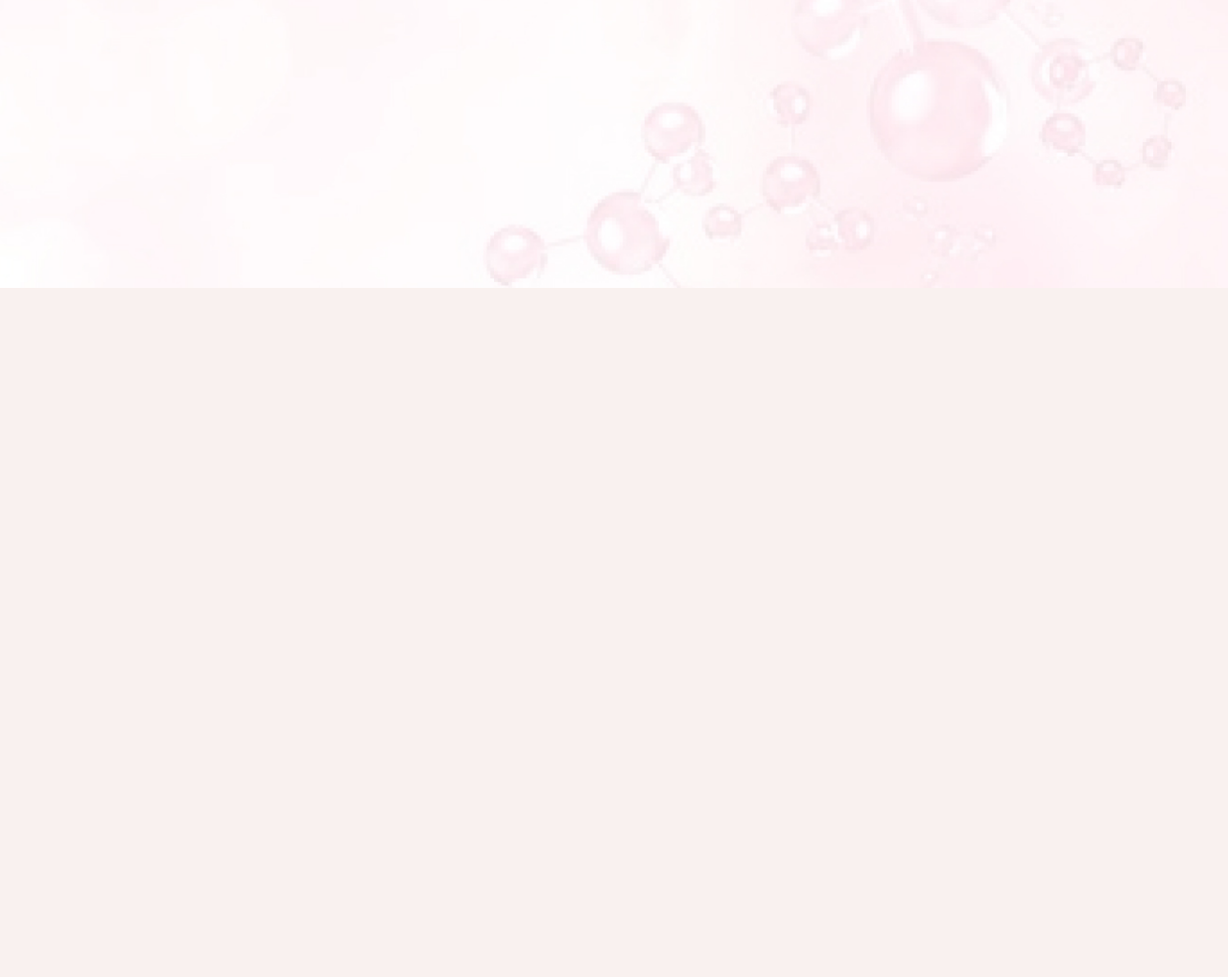
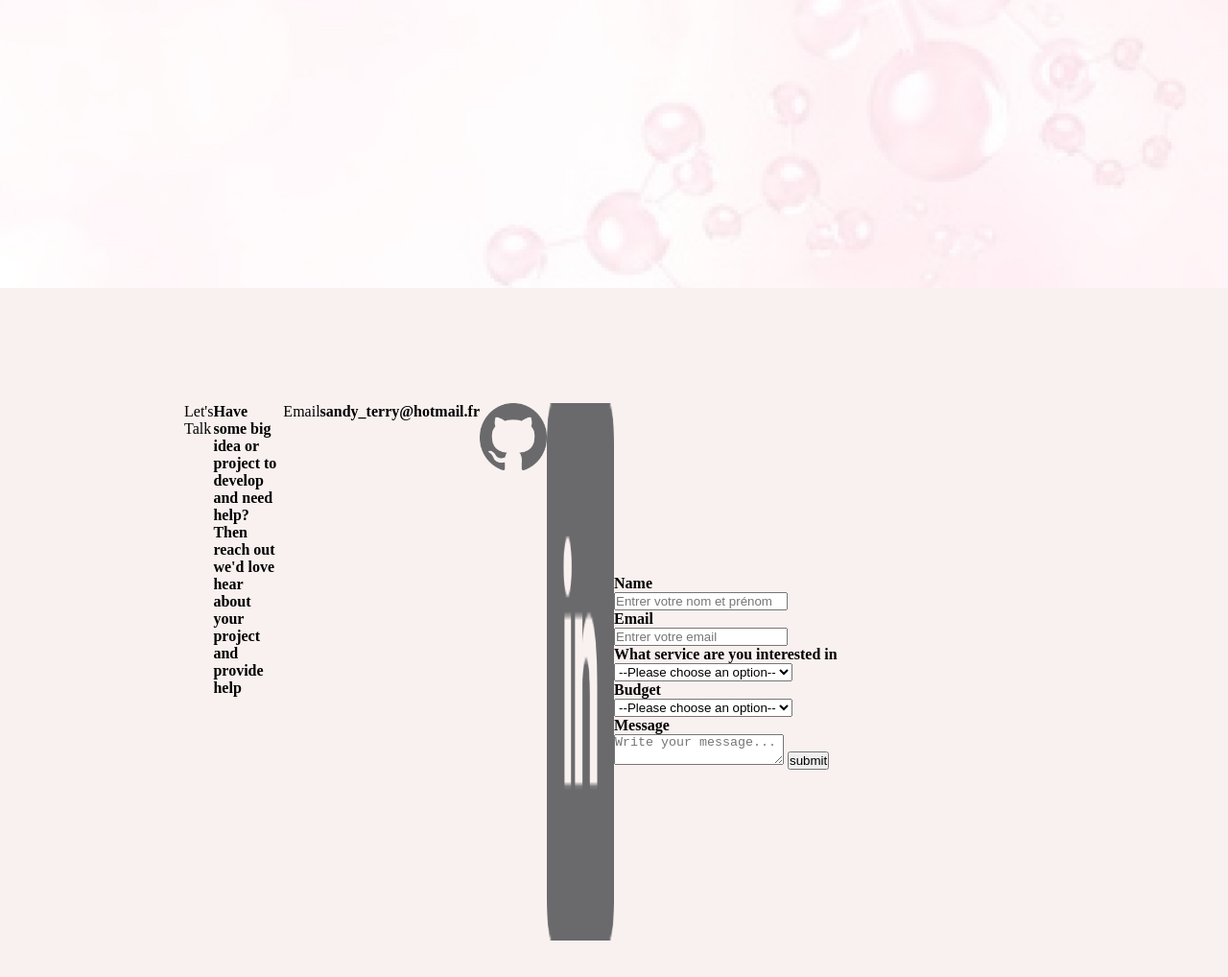
Before and after one commit to Sandyterry/portfolio2, a plain HTML site: page index.html in a window 1280 px wide. Shown: the part 4560-5578 px from the top of the page at 96% size. Before the commit the page ends 4860 px from the top, so only its background shows below. Drawn offline with Linux system fonts and the light colour scheme.

Commit message:
modifportf

```diff
--- a/index.html
+++ b/index.html
@@ -133,5 +133,53 @@
 
 
     </div>
+
+        <section class="contact">
+            <div class="twopart">
+                <div class="leftpart">
+                    <p class="letstalk">Let's Talk</p>
+                    <h4>Have some big idea or project to develop <br>and need help? Then reach out we'd love <br>hear about your project and provide help</h4>
+                    <p class="Email">Email</p>
+                    <h4>sandy_terry@hotmail.fr</h4>
+                    <img src="Images/github-142-svgrepo-com 1.png" height="70px" width="70px">
+                    <img src="Images/linkedin-rounded-svgrepo-com 1.png" height alt="70px" width="70px">
+                </div>
+
+                <div class="rightpart">
+                    <form action="a" method="post">
+                        <h4 class="name">Name</h4>
+                        <input type="text" name="Name" placeholder="Entrer votre nom et prénom" required->
+                        <h4 class="emailtxt">Email</h4>
+                        <input type="email" name="Email" placeholder="Entrer votre email" required ="">
+                        <h4 class="servicetext">What service are you interested in</h4>
+                        <select name="services" id="select your services">
+                            <option value="">--Please choose an option--</option>
+                            <option value="option1">Option 1</option>
+                            <option value="option2">Option 2</option>
+                            <option value="option3">Option 3</option>
+                            <option value="option4">Option 4</option>
+                            <option value="option5">Option 5</option>
+                            <option value="option6">Option 6</option>
+                          </select>
+
+                          <h4 class="budgettext">Budget</h4>
+                        <select name="budget" id="select budget">
+                            <option value="">--Please choose an option--</option>
+                            <option value="option1">Option 1</option>
+                            <option value="option2">Option 2</option>
+                            <option value="option3">Option 3</option>
+                            <option value="option4">Option 4</option>
+                            <option value="option5">Option 5</option>
+                            <option value="option6">Option 6</option>
+                          </select>
+                          <h4 class="message">Message</h4>
+                        <textarea type="text" name="Message" placeholder="Write your message..." required id=""></textarea>
+                        <button type="submit">submit</button>
+
+
+                    </form>
+                </div>
+            </div>
+        </section>
 </body>
 </html>
--- a/styles/style.css
+++ b/styles/style.css
@@ -433,3 +433,41 @@ h3{
 .bar:nth-child(9) .progress{
     width: 50%;
 }
+
+/* contact */
+
+section{
+height: 100vh;
+width: 100vw;
+display: flex;
+justify-content: space-evenly;
+margin: 0;
+align-items: center;
+}
+
+section .contact{
+    height: 100%;
+    width: 100%;
+    background-color: #6a6a6c;
+    padding: 100px 0;
+ display: flex;
+}
+
+.leftpart{
+    display: flex;
+    width: 50%;
+}
+
+.rightpart{
+   display: flex;
+  justify-content: space-between;
+  width: 50%;
+  align-items: center;
+}
+
+.twopart{
+    display: flex;
+    justify-content: space-around;
+    height: 70%;
+    width: 70%;
+}
```
Also changed, not shown: Images/github-142-svgrepo-com 1.png (added), Images/linkedin-rounded-svgrepo-com 1.png (added). Lines whose indentation alone changed are shown as unchanged.
